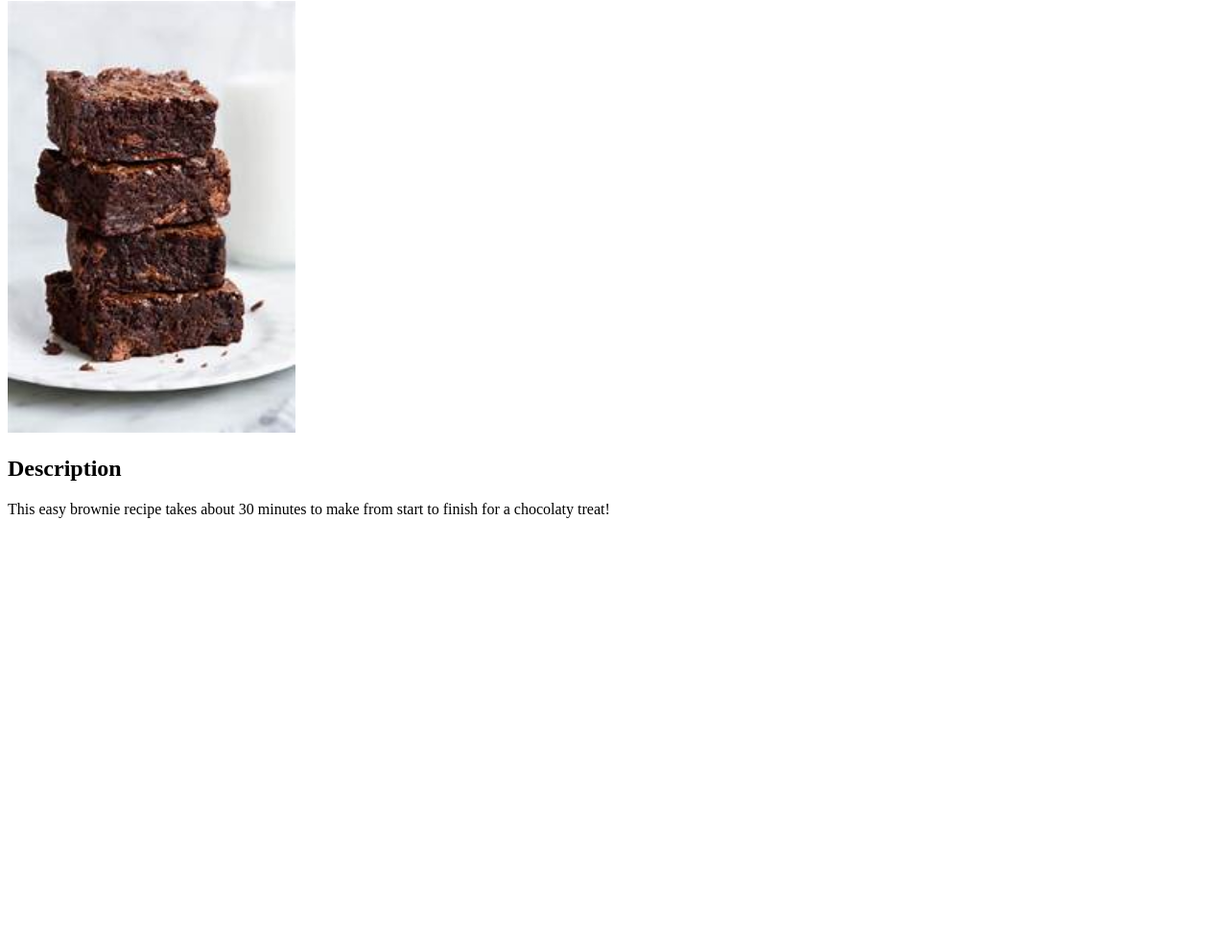
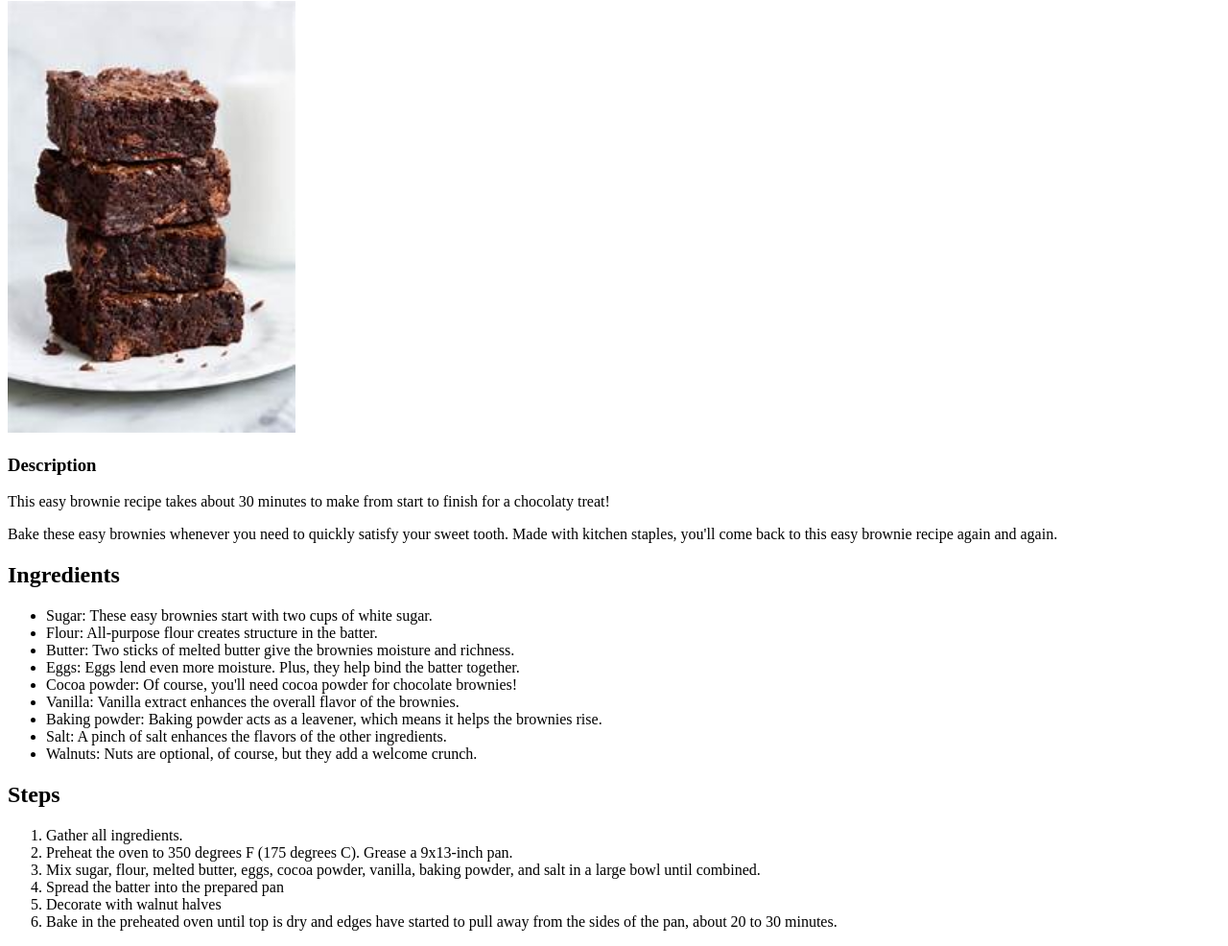
Before and after one commit to uyanda-maseti/odin-recipes, a plain HTML site: page recipes/brownies.html in a window 1280 px wide. Shown: the part 79-1065 px from the top of the page at 96% size. Before the commit the page ends 800 px from the top, so only its background shows below. Drawn offline with Linux system fonts and the light colour scheme.

Commit message:
Add content to brownies.html and pizza.html

```diff
--- a/recipes/brownies.html
+++ b/recipes/brownies.html
@@ -7,10 +7,43 @@
     <body>
         <h1>Brownies</h1>
         <img src="../images/brownies.jpg" alt="delicious brownies" width="300">
-        <h2>Description</h2>
+
+        <h3>Description</h3>
         <p>
             This easy brownie recipe takes about 30 minutes
             to make from start to finish for a chocolaty treat!
         </p>
+        <p>
+            Bake these easy brownies whenever you need to quickly satisfy your sweet tooth.
+            Made with kitchen staples, you'll come back to this easy brownie recipe again and again.
+        </p>
+
+        <h2>Ingredients</h2>
+        <ul>
+            <li>Sugar: These easy brownies start with two cups of white sugar.</li>
+            <li>Flour: All-purpose flour creates structure in the batter.</li>
+            <li>Butter: Two sticks of melted butter give the brownies moisture and richness.</li>
+            <li>Eggs: Eggs lend even more moisture. Plus, they help bind the batter together.</li>
+            <li>Cocoa powder: Of course, you'll need cocoa powder for chocolate brownies!</li>
+            <li>Vanilla: Vanilla extract enhances the overall flavor of the brownies.</li>
+            <li>Baking powder: Baking powder acts as a leavener, which means it helps the brownies rise.</li>
+            <li>Salt: A pinch of salt enhances the flavors of the other ingredients.</li>
+            <li>Walnuts: Nuts are optional, of course, but they add a welcome crunch.</li>
+        </ul>
+
+        <h2>Steps</h2>
+        <ol>
+            <li>Gather all ingredients.</li>
+            <li>Preheat the oven to 350 degrees F (175 degrees C). Grease a 9x13-inch pan.</li>
+            <li>Mix sugar, flour, melted butter, eggs, cocoa powder, vanilla, baking powder,
+                and salt in a large bowl until combined.
+            </li>
+            <li>Spread the batter into the prepared pan</li>
+            <li>Decorate with walnut halves</li>
+            <li>
+                Bake in the preheated oven until top is dry and edges have started
+                to pull away from the sides of the pan, about 20 to 30 minutes.
+            </li>
+        </ol>
     </body>
 </html>
```
Also changed, not shown: recipes/pizza.html (+17 -0 lines).
